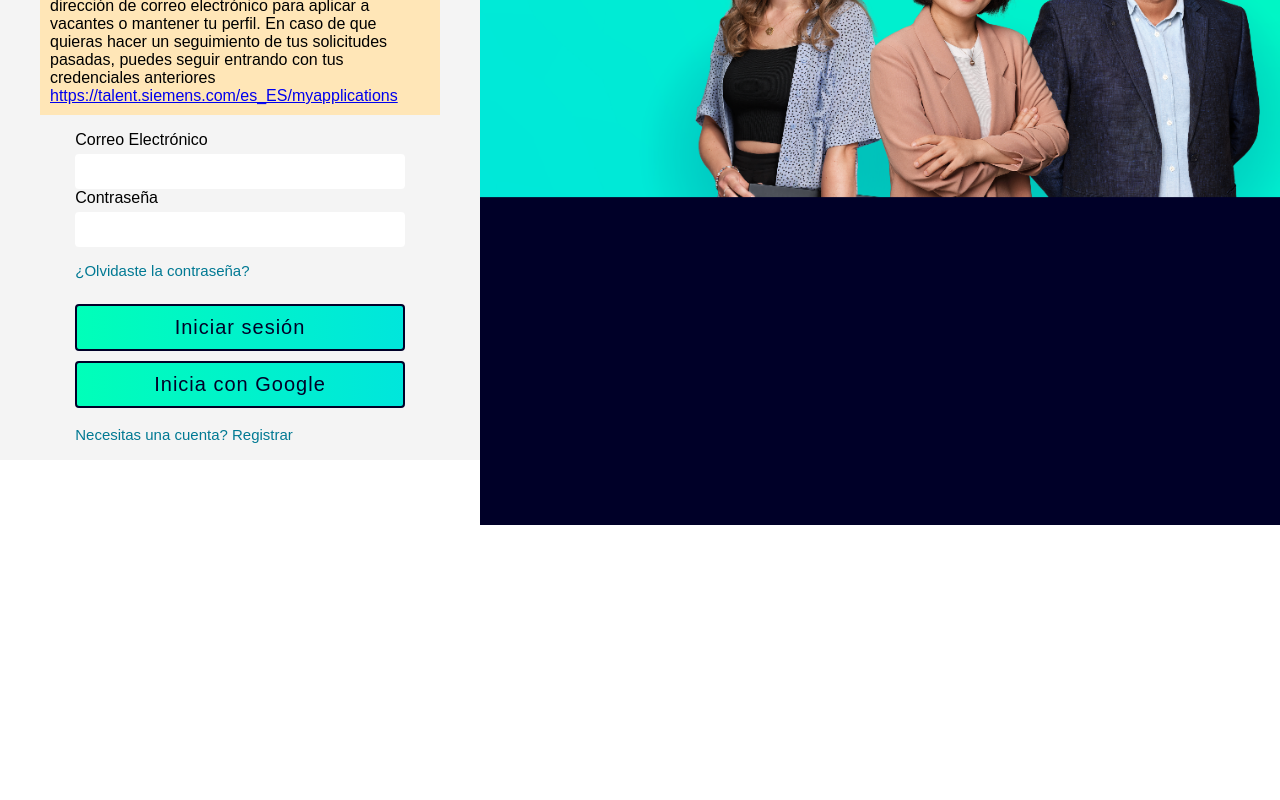
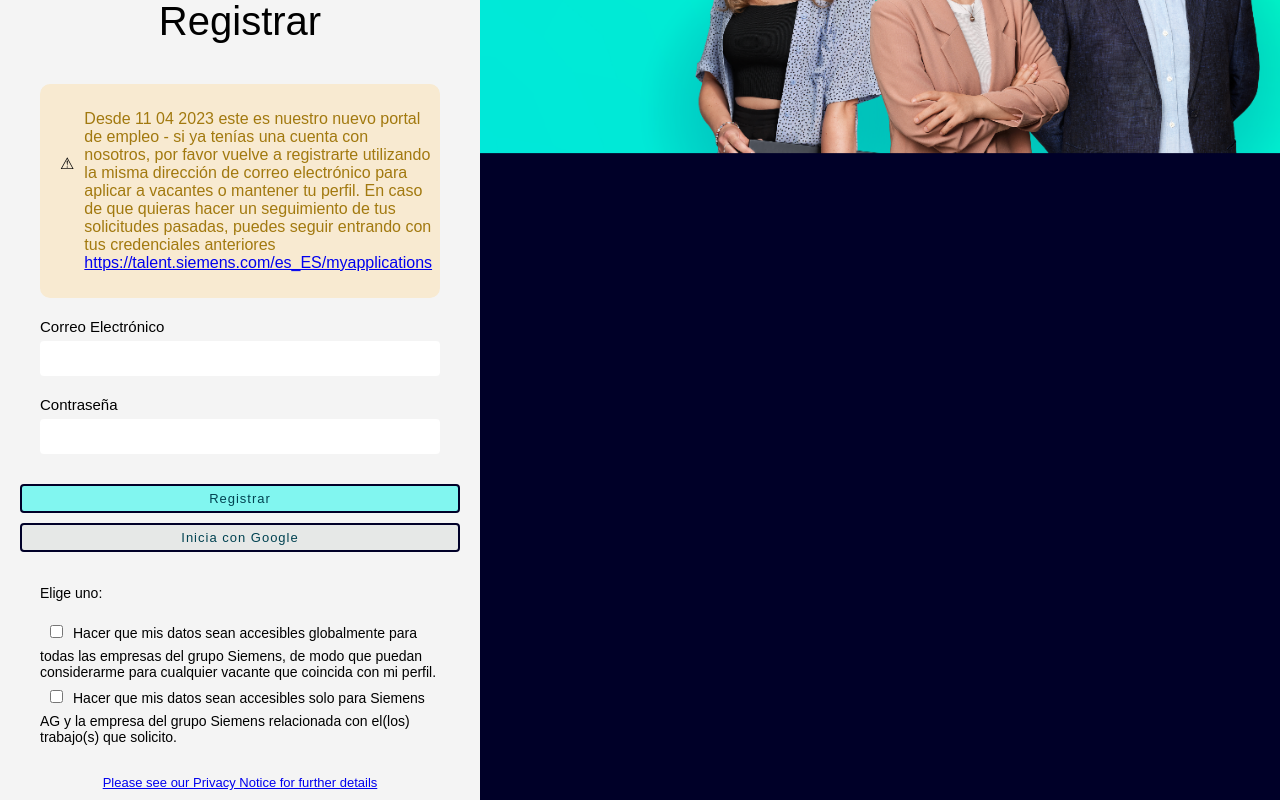
Before and after one commit to PaolaOtamendi/Siemens_project, a React (Vite) app: page /login in a window 1280 px wide. Shown: the part 260-1060 px from the top of the page. Before the commit the page ends 800 px from the top, so only its background shows below. Built offline with nearby package versions, Linux system fonts and the light colour scheme.

Commit message:
feat cambios finales login

```diff
--- a/src/pages/Loginp.jsx
+++ b/src/pages/Loginp.jsx
@@ -1,12 +1,11 @@
 import people from "../assets/people.png";
 import "./loginp.css";
 import Header from "../components/Header";
-import { getAuth, signInWithPopup } from 'firebase/auth';
+import Footer from "../components/Footer";
+import { getAuth, signInWithPopup } from "firebase/auth";
 import { provider } from "../app/firebase";
 
-
 const Login2 = () => {
-
   const auth = getAuth();
 
   const handleGoogleSignIn = () => {
@@ -14,24 +13,27 @@ const Login2 = () => {
       .then((result) => {
         // El usuario ha iniciado sesión con Google.
         const user = result.user;
-      console.log('Usuario autenticado:', user);
+        console.log("Usuario autenticado:", user);
         // Realiza la redirección manual
-      window.location.href = '/Home';
+        window.location.href = "/Home";
       })
       .catch((error) => {
-      console.error('Error al iniciar sesión con Google:', error);
+        console.error("Error al iniciar sesión con Google:", error);
       });
   };
 
   return (
+    <section className="containerall">
     <section className="Login-page2">
       <header className="header">
         <Header />
       </header>
       <div className="container-sesion">
         <div className="texto-sesion">
-          <p className="titlesesion">Iniciar Sesion</p>
-          <p className="intro">
+          <p className="titlesesion">Registrar</p>
+          <div className="intro">
+            <p className="icon">⚠</p>
+            <p className="text">
               Desde 11 04 2023 este es nuestro nuevo portal de empleo - si ya
               tenías una cuenta con nosotros, por favor vuelve a registrarte
               utilizando la misma dirección de correo electrónico para aplicar a
@@ -44,6 +46,7 @@ const Login2 = () => {
               </a>
             </p>
           </div>
+        </div>
         <div className="container-inputs">
           <div className="container-email">
             <label className="input-label">Correo Electrónico</label>
@@ -53,22 +56,57 @@ const Login2 = () => {
             <label className="input-label">Contraseña</label>
             <input type="password" id="password" />
           </div>
-          <div className="final-text">
+          {/*           <div className="final-text">
             <p>¿Olvidaste la contraseña?</p>
-          </div>
+          </div> */}
           <div className="buttonsopen">
             <button className="submitBotton" type="submit">
-              Iniciar sesión
+              Registrar
             </button>
           </div>
           <div className="buttonsopen">
-            <button className="submitBotton" type="submit" onClick={handleGoogleSignIn}>
+            <button
+              className="submitBottonGoogle"
+              type="submit"
+              onClick={handleGoogleSignIn}
+            >
               Inicia con Google
             </button>
           </div>
           <br></br>
+          <div className="selected">
+            <p>Elige uno:</p>
+            <div className="firts-input">
+              <input type="checkbox" id="opcion1" />
+              <label>
+                Hacer que mis datos sean accesibles globalmente para todas las
+                empresas del grupo Siemens, de modo que puedan considerarme para
+                cualquier vacante que coincida con mi perfil.
+              </label>
+            </div>
+            <div className="second-input">
+              <input type="checkbox" id="opcion2" />
+              <label>
+                Hacer que mis datos sean accesibles solo para Siemens AG y la
+                empresa del grupo Siemens relacionada con el(los) trabajo(s) que
+                solicito.
+              </label>
+            </div>
+          </div>
+          <div className="politica-privacidad">
+            <a href="https://www.siemens.com/global/en/general/talent-management/privacy-notice.html">
+              Please see our Privacy Notice for further details
+            </a>
+          </div>
+          <div className="selected">
+            <input type="checkbox" id="opcion1" />
+            <label>
+              ¿Te gustaría suscribirte a las alertas de empleo para el groupo
+              Siemens generadas por la IA?
+            </label>
+          </div>
           <div className="final-text">
-            <a>Necesitas una cuenta? Registrar</a>
+            <a>¿Ya tienes una cuenta? Iniciar Sesión</a>
           </div>
         </div>
       </div>
@@ -76,6 +114,10 @@ const Login2 = () => {
         <img src={people} alt="bgs" className="image" />
       </div>
     </section>
+<div className="footer">
+        <Footer />
+      </div>
+    </section>
   );
 };
 
--- a/src/pages/loginp.css
+++ b/src/pages/loginp.css
@@ -11,18 +11,17 @@ body {
     display: flex;
     flex-direction: row;
     align-items: center;
-    height: 90vh;
+/*     height: 90vh; */
     background-color: #f4f4f4;
 }
 
 .header {
-    position: fixed;
+    position: absolute;
     top: 0;
     width: 100%;
     background-color: #fff;
 /*     z-index: 1001; */
 }
-
 
 .container-sesion {
     display: flex;
@@ -33,36 +32,55 @@ body {
 }
 
 .intro {
-    background-color: #ffe6b7;
+    display: flex;
+    background-color: #f8ead1;
     width: 400px;
     margin-right: 20px;
     margin-left: 20px;
     padding: 10px;
+    border-radius: 10px;
     font-family: Arial, Helvetica, sans-serif;
+}
+
+.icon {
+    margin: 10px;
+    margin-top: 60px;
+}
+
+.text {
+    margin-right: 10px;
+    color: #a2790f;
 }
 
 .titlesesion {
     font-family: Arial, Helvetica, sans-serif;
-    font-size: x-large;
+    font-size: 40px;
+    text-align: center;
 }
 
 .container-image {
-    margin-top: 350px;
+    margin-top: 400px;
     flex-direction: crow;
     flex-direction: column;
     width: 900px;
-    height: 500px;
+    height: 900px;
     background-color: #000028;
 }
 
 .image {
     width: 800px;
     height: auto;
-    margin-top: -175px;
+    margin-top: -700px;
 }
+
+.container-email, .container-password {
+    margin: 20px;
+}
+
 
 .input-label {
     font-family: Arial, Helvetica, sans-serif;
+    font-size: 15px;
 }
 
 input[type="email"],
@@ -80,22 +98,60 @@ input[type="password"]:hover {
   border: 2px solid #00E6DC; /* Color de borde celeste en hover */
 }
 
-.final-text {
-    font-family: Arial, Helvetica, sans-serif;
-    font-size: 15px;
-    color:#007993;
-    cursor: pointer;
-}
-
 .submitBotton {
-    background: linear-gradient(to right, #00FFB9, #00E6DC 100%);
-    color: #000028;
-    padding: 10px 20px;
+    background:#81f6f0;
+    padding: 5px 10px;
     width: 100%;
-    font-size: 20px;
+    font-size: 13px;
+    color:#014251;
     border: 2px solid #000028;
     border-radius: 4px;
     cursor: pointer;
     margin-top: 10px;
     letter-spacing: 1px;
 }
+
+.submitBottonGoogle {
+    background:#e6e8e7;
+    padding: 5px 10px;
+    width: 100%;
+    font-size: 13px;
+    color:#014251;
+    border: 2px solid #000028;
+    border-radius: 4px;
+    cursor: pointer;
+    margin-top: 10px;
+    letter-spacing: 1px;
+}
+
+.selected {
+    font-family: Arial, Helvetica, sans-serif;
+    font-size: 14px;
+    margin: 15px;
+    width: 400px;
+    margin-right: 20px;
+    margin-left: 20px;
+}
+
+#opcion1, #opcion2 {
+    margin: 10px;
+}
+
+.politica-privacidad {
+    font-family: Arial, Helvetica, sans-serif;
+    font-size: 13px;
+    margin: 15px;
+    text-align: center;
+    margin-top: 30px;
+    margin-bottom: 30px;
+}
+
+.final-text {
+    font-family: Arial, Helvetica, sans-serif;
+    font-size: 15px;
+    color:#007993;
+    cursor: pointer;
+    margin: 10px;
+    margin-top: 25px;
+    text-align: center;
+}
```
Also changed, not shown: src/assets/data.png (added). Lines whose indentation alone changed are shown as unchanged.
